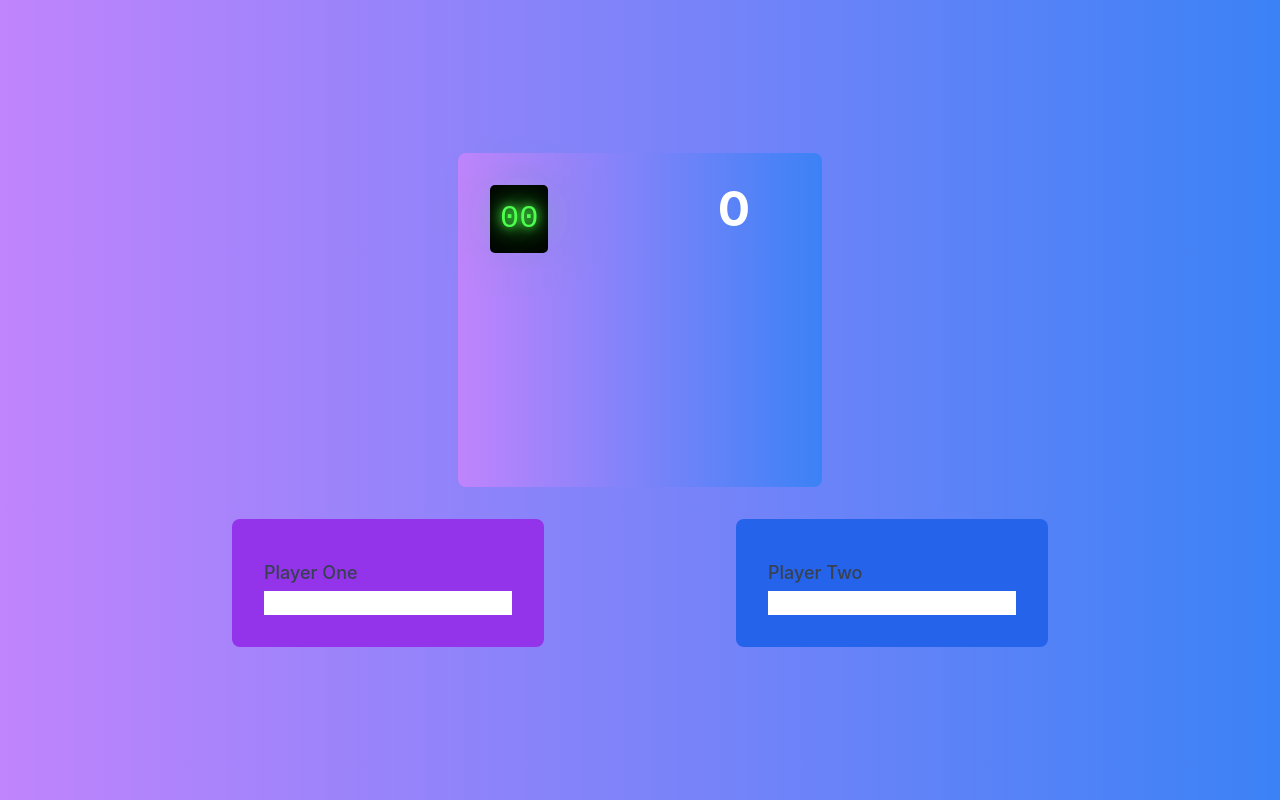
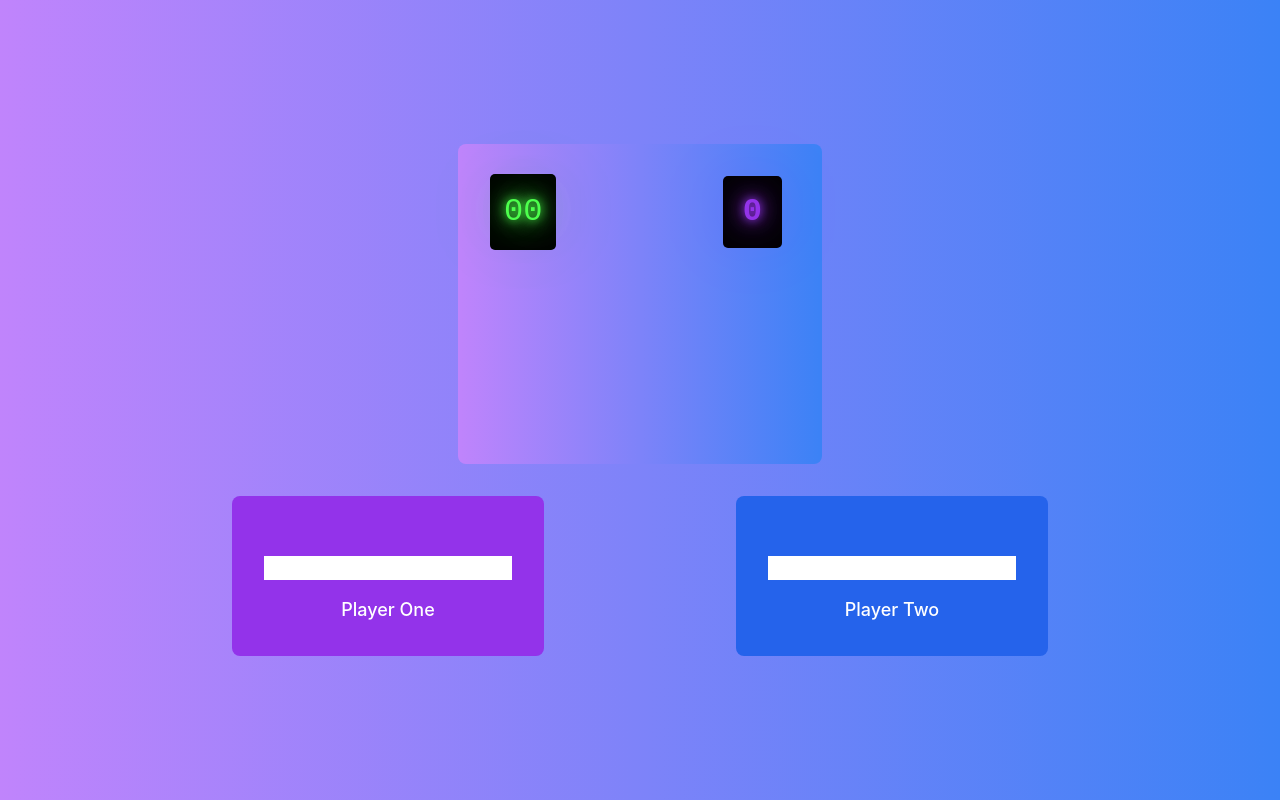
Before and after one commit to JawaraGordon/vibe-check, a React (Create React App) app: page /play in a window 1280 px wide. Built offline with nearby package versions, Linux system fonts and the light colour scheme.

Commit message:
style: removed headers and updated all styling with teme graphics, fonts and colors

```diff
--- a/src/components/GamePlay.js
+++ b/src/components/GamePlay.js
@@ -246,8 +246,8 @@ const GamePlay = ({ setSongTopScore, resetGame, onGameReset, onGameScoreChange =
       </h1> */}
       <div className="flex flex-col justify-center items-center w-full px-28">
         <div className="bg-gradient-to-r from-purple-400 to-blue-500 p-8 mb-8 rounded-lg">
-        <div className="flex flex-col items-end ml-40 -mb-12 w-1/3">
-  <div className="text-5xl text-white font-bold">{gameScore}</div>
+        <div className="flex flex-col items-end ml-48 -mb-16 w-1/3">
+  <div className="text-5xl text-white font-bold game-clock-flex-secondary">{gameScore}</div>
 </div>
 
 
@@ -262,15 +262,9 @@ const GamePlay = ({ setSongTopScore, resetGame, onGameReset, onGameScoreChange =
         </div>
         <div className="flex justify-between space-x-48">
           <div className="bg-purple-600 p-8 rounded-lg">
-            <p className="mt-2 text-white">
+            <p className="mt-2 text-white text-center text-lg pb-4">
               {playerOneInputs[playerOneInputs.length - 1]}
             </p>
-            <label
-              htmlFor="playerOneInput"
-              className="block text-lg font-medium text-gray-700"
-            >
-              Player One
-            </label>
             <input
               id="playerOneInput"
               type="text"
@@ -281,17 +275,18 @@ const GamePlay = ({ setSongTopScore, resetGame, onGameReset, onGameScoreChange =
               maxLength={20}
               className="mt-1 block w-full"
             />
+            <label
+              htmlFor="playerOneInput"
+              className="block text-lg text-white text-center font-medium pt-4"
+            >
+              Player One
+            </label>
           </div>
           <div className="bg-blue-600 p-8 rounded-lg">
-            <p className="mt-2 text-white">
+            <p className="mt-2 text-white text-center text-lg pb-4">
               {playerTwoInputs[playerTwoInputs.length - 1]}
             </p>
-            <label
-              htmlFor="playerTwoInput"
-              className="block text-lg font-medium text-gray-700"
-            >
-              Player Two
-            </label>
+
             <input
               id="playerTwoInput"
               type="text"
@@ -302,6 +297,12 @@ const GamePlay = ({ setSongTopScore, resetGame, onGameReset, onGameScoreChange =
               maxLength={20}
               className="mt-1 block w-full"
             />
+             <label
+              htmlFor="playerTwoInput"
+              className="block text-lg text-white text-center font-medium pt-4"
+            >
+              Player Two
+            </label>
           </div>
         </div>
       </div>
--- a/src/components/GameResults.js
+++ b/src/components/GameResults.js
@@ -26,7 +26,7 @@ const GameResults = ({ songTopScore, gameScore, onReset, onGameRestart }) => {
 
   return (
     <>
-      <Header />
+      {/* <Header /> */}
       <div className="bg-gradient-to-r from-purple-400 to-blue-500 flex flex-col justify-center items-center h-screen">
         {/* <h1 className="text-white text-4xl font-bold leading-none mb-8">
           Game Results
@@ -41,7 +41,7 @@ const GameResults = ({ songTopScore, gameScore, onReset, onGameRestart }) => {
     <h2 className="game-clock-flex" >{songTopScore}</h2>
   </div>
   <div className="bg-transparent rounded-lg text-6xl text-white font-bold p-16 my-12">
-    <h2>{gameScore}</h2>
+    <h2 className="game-clock-flex-secondary">{gameScore}</h2>
   </div>
 </div>
 
--- a/src/components/GameSetup.js
+++ b/src/components/GameSetup.js
@@ -1,7 +1,7 @@
 import { useEffect } from 'react';
 import { useNavigate } from 'react-router-dom';
-
 import Button from '../components/common/Button';
+import SongIntensity from '../../src/assets/images/game-setup.png';
 
 const GameSetup = ({ onPlayerReady, playerOneReady, playerTwoReady }) => {
   const navigate = useNavigate();
@@ -42,40 +42,42 @@ const GameSetup = ({ onPlayerReady, playerOneReady, playerTwoReady }) => {
   return (
     <>
 <div className="bg-gradient-to-r from-purple-400 to-blue-500 flex flex-col justify-center items-center h-screen">
-        <h1 className="text-white text-4xl font-bold leading-none mb-8">
+  {/* <h1 className="text-white text-4xl font-bold leading-none mb-8">
     Game Setup
-        </h1>
-        <div className="flex justify-center w-full px-28">
-          <div className="flex justify-between space-x-48">
-            <div className="bg-purple-600 p-8 rounded-lg">
+  </h1> */}
+  <div className="mb-8">
+    <img src={SongIntensity} alt="Song Intensity Logo" />
+  </div>
+  <div className="flex flex-col md:flex-row md:justify-evenly items-center w-full px-28">
+    <div className="bg-purple-600 p-8 rounded-lg text-white flex flex-col items-center mb-8 md:mb-0">
       <h2>Player 1 Intensity</h2>
-              <input type="range" min="1" max="100" />
+      <input className="mb-4" type="range" min="1" max="100" />
       <Button
         label={playerOneReady ? 'Ready' : 'Confirm'}
         onClick={() => togglePlayerReady(1)}
       />
     </div>
-            <div className="bg-blue-600 p-8 rounded-lg">
+    <div className="bg-blue-600 p-8 rounded-lg text-white flex flex-col items-center">
       <h2>Player 2 Intensity</h2>
-              <input type="range" min="1" max="100" />
+      <input className="mb-4" type="range" min="1" max="100" />
       <Button
         label={playerTwoReady ? 'Ready' : 'Confirm'}
         onClick={() => togglePlayerReady(2)}
       />
     </div>
   </div>
-        </div>
 
-        <div className="bg-gradient-to-r from-purple-400 to-blue-500 p-8 rounded-lg mt-28">
+  <div className="bg-gradient-to-r from-purple-400 to-blue-500 p-8 text-white rounded-lg mt-8 flex flex-col items-center">
     <h2>Game Intensity</h2>
     <input
+      className="mb-4"
       type="range"
       min="1"
       max="100"
       value={'gameIntensity'}
       readOnly
     />
-          <Button label="Quit" onClick={handleQuit} />
+    <Button label="Main Menu" onClick={handleQuit} />
     {/* TODO: create conditional logic and state for Game Intensity slider that will replace value={'gameIntensity'} string with a summed variable */}
   </div>
 </div>
--- a/src/components/Main.js
+++ b/src/components/Main.js
@@ -1,6 +1,7 @@
 import { useNavigate } from 'react-router-dom';
 import Button from '../components/common/Button';
 import Header from '../components/common/Header';
+import VibeLogo from '../../src/assets/images/vibe-check-logo.png';
 
 const Main = () => {
   const navigate = useNavigate();
@@ -11,11 +12,11 @@ const Main = () => {
 
   return (
     <>
-      <Header />
+      {/* <Header /> */}
       <div className="bg-gradient-to-r from-purple-400 to-blue-500 flex flex-col justify-center items-center h-screen">
-        <h1 className="text-white text-4xl font-bold leading-none mb-8 ">
-          Vibe Check
-        </h1>
+        <div className="mb-8 z-10">
+        <img src={VibeLogo} alt="Vibe Logo" />
+        </div>
         <div className="flex flex-row justify-evenly items-center w-full max-w-xs">
           <Button label="Start" onClick={handleStartClick} />
           {/* <Button label="Exit" onClick={() => {}} /> */}
--- a/src/index.css
+++ b/src/index.css
@@ -35,17 +35,29 @@ code {
   font-size: 2rem;
   color: #4dff4d;
   text-shadow: 0 0 10px #4dff4d, 0 0 20px #4dff4d, 0 0 40px #4dff4d, 0 0 80px #4dff4d;
-  padding: 10px;
+  padding: 14px;
   border-radius: 5px;
   background-color: #000000;
   display: inline-block;
-  margin-bottom: 20px;
+  margin-top: -10px;
 }
+
 .game-clock-flex {
   font-family: 'Digital-7 Mono', monospace;
   font-size: 2rem;
   color: #4dff4d;
   text-shadow: 0 0 10px #4dff4d, 0 0 20px #4dff4d, 0 0 40px #4dff4d, 0 0 80px #4dff4d;
+  padding: 20px;
+  border-radius: 5px;
+  background-color: #000000;
+  display: flex;
+
+}
+.game-clock-flex-secondary {
+  font-family: 'Digital-7 Mono', monospace;
+  font-size: 2rem;
+  color: #9333e9;
+  text-shadow: 0 0 8px #9333e9, 0 0 20px #9333e9, 0 0 40px #9333e9, 0 0 80px #9333e9;
   padding: 20px;
   border-radius: 5px;
   background-color: #000000;
```
Also changed, not shown: src/assets/images/game-setup.png (added), src/assets/images/vibe-check-logo.png (added), 1 other file (tests, documents, lock files or other folders). Lines whose indentation alone changed are shown as unchanged.
